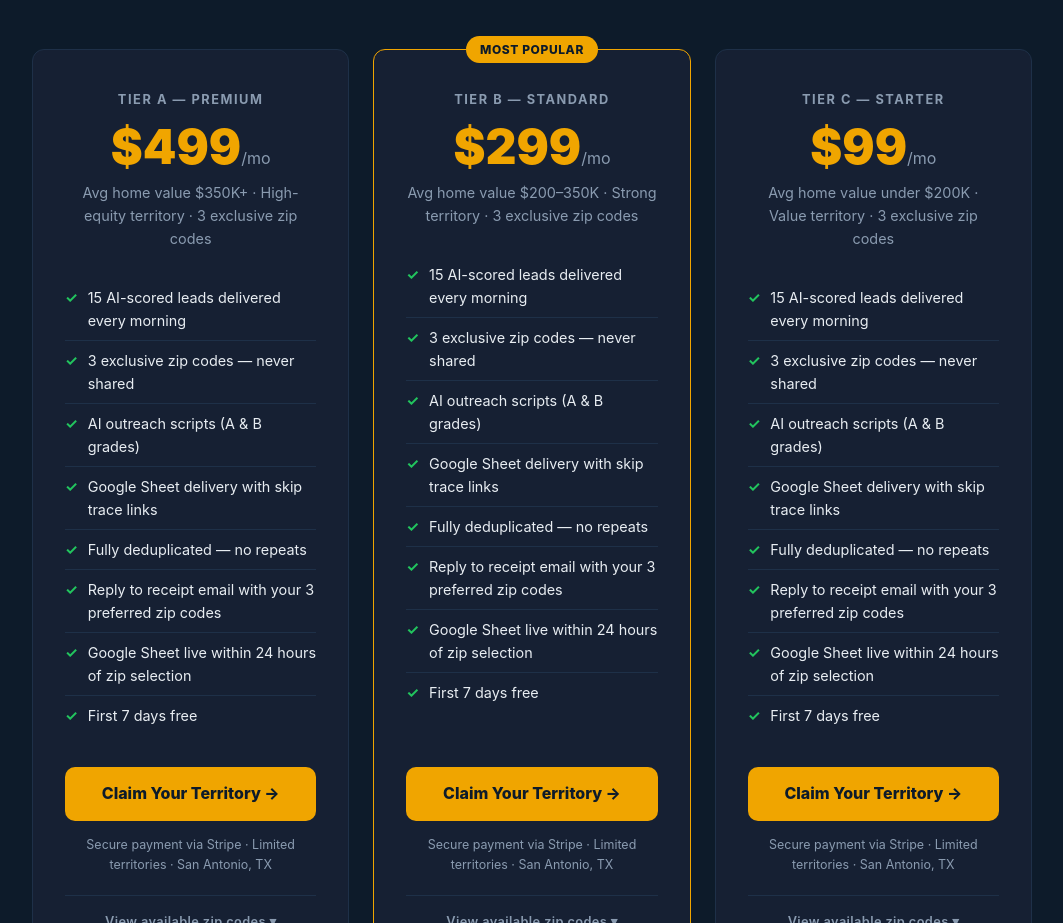
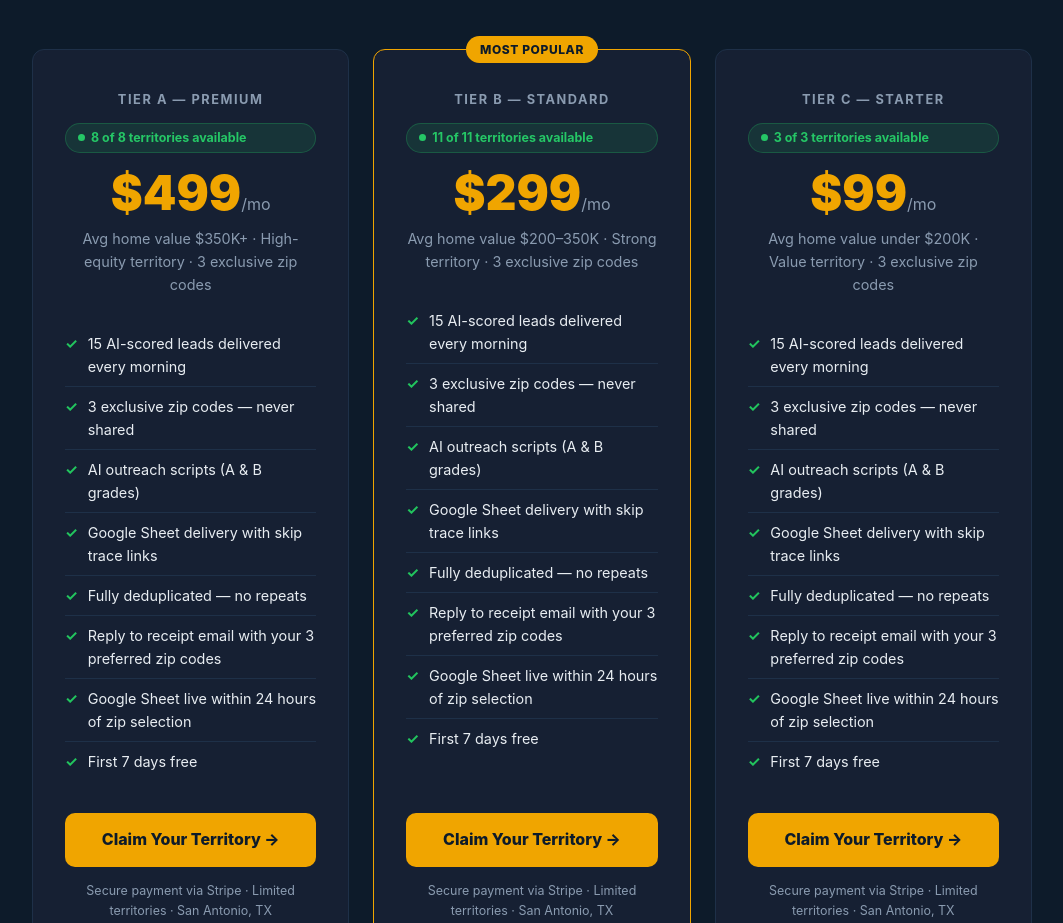
Before and after one commit to jvillarrealassociates-ux/leadhive, a plain HTML site: page index.html in a window 1280 px wide. Shown: the part 3700-4623 px from the top of the page, without its empty margins (108-1171 px from the left). Drawn offline with Linux system fonts and the light colour scheme.

Commit message:
Add territories remaining counter to each pricing card
Co-Authored-By: Claude Sonnet 4.6 <noreply@anthropic.com>

```diff
--- a/index.html
+++ b/index.html
@@ -227,6 +227,39 @@
     .feature-icon { font-size: 1.8rem; margin-bottom: 14px; }
     .feature h3 { font-size: 1rem; font-weight: 700; margin-bottom: 8px; }
     .feature p { color: var(--muted); font-size: 0.9rem; }
+
+    /* ── TERRITORY COUNTER ── */
+    .territory-counter {
+      display: inline-flex;
+      align-items: center;
+      gap: 6px;
+      font-size: 0.78rem;
+      font-weight: 700;
+      padding: 4px 12px;
+      border-radius: 20px;
+      margin-bottom: 16px;
+      background: rgba(37,199,102,0.12);
+      color: #25c766;
+      border: 1px solid rgba(37,199,102,0.25);
+    }
+    .territory-counter::before {
+      content: "";
+      width: 7px;
+      height: 7px;
+      border-radius: 50%;
+      background: currentColor;
+      flex-shrink: 0;
+    }
+    .territory-counter.low {
+      background: rgba(255,140,0,0.12);
+      color: #ff8c00;
+      border-color: rgba(255,140,0,0.25);
+    }
+    .territory-counter.critical {
+      background: rgba(220,50,50,0.12);
+      color: #dc3232;
+      border-color: rgba(220,50,50,0.25);
+    }
 
     /* ── ZIP TOGGLE ── */
     .zip-toggle {
@@ -511,6 +544,7 @@
     <!-- TIER A -->
     <div class="pricing-card" style="position:relative;">
       <div class="pricing-tier">Tier A — Premium</div>
+      <div class="territory-counter">8 of 8 territories available</div>
       <div class="price">$499<span>/mo</span></div>
       <div class="desc">Avg home value $350K+ · High-equity territory · 3 exclusive zip codes</div>
       <ul class="check-list">
@@ -545,6 +579,7 @@
     <div class="pricing-card featured" style="position:relative;">
       <div class="pricing-badge">MOST POPULAR</div>
       <div class="pricing-tier">Tier B — Standard</div>
+      <div class="territory-counter">11 of 11 territories available</div>
       <div class="price">$299<span>/mo</span></div>
       <div class="desc">Avg home value $200–350K · Strong territory · 3 exclusive zip codes</div>
       <ul class="check-list">
@@ -581,6 +616,7 @@
     <!-- TIER C -->
     <div class="pricing-card" style="position:relative;">
       <div class="pricing-tier">Tier C — Starter</div>
+      <div class="territory-counter">3 of 3 territories available</div>
       <div class="price">$99<span>/mo</span></div>
       <div class="desc">Avg home value under $200K · Value territory · 3 exclusive zip codes</div>
       <ul class="check-list">
```
